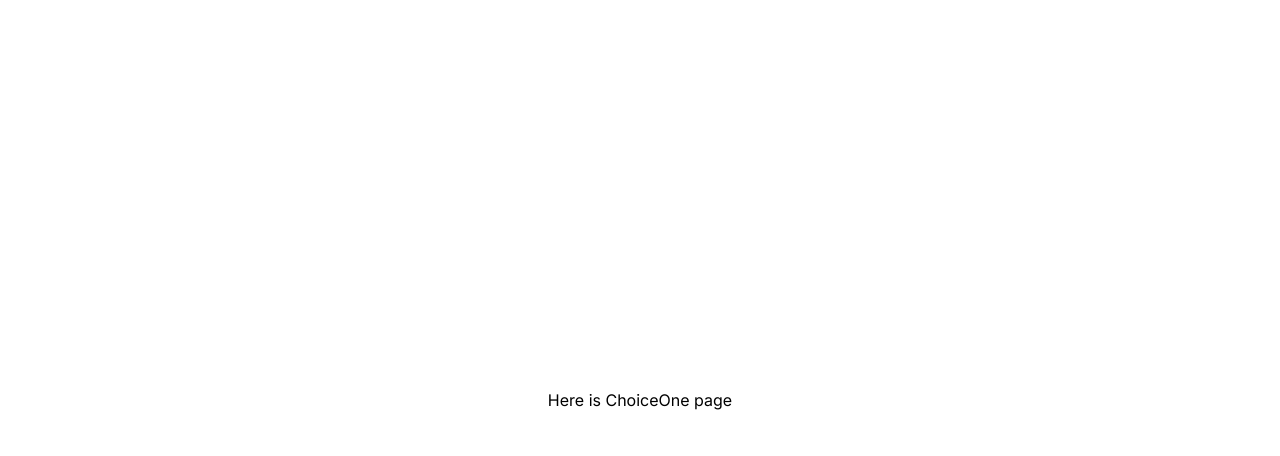
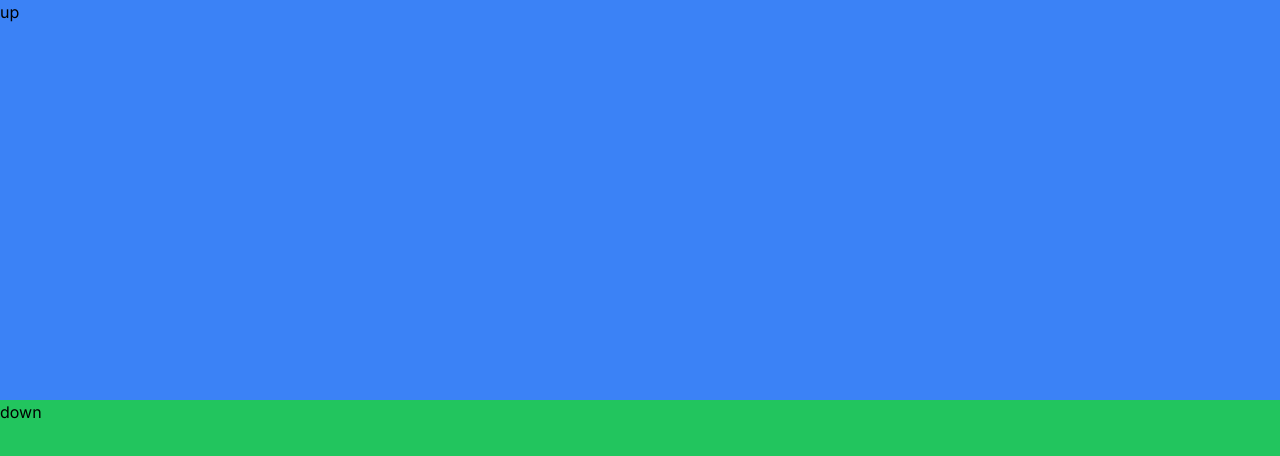
Before and after one commit to KangJiJi/jin, a Next.js app: page /choiceone in a window 1280 px wide. Shown: the top 456 px of the page. Built offline with nearby package versions, Linux system fonts and the light colour scheme.

Commit message:
div full

```diff
--- a/app/choiceone/page.js
+++ b/app/choiceone/page.js
@@ -1,9 +1,8 @@
 export default function ChoiceOne() {
   return (
-    <main className="flex min-h-screen items-center justify-center">
-      <div>
-        <div>Here is ChoiceOne page</div>
-      </div>
+    <main className="min-w-dvw w-screen min-h-dvh h-screen">
+      <div className="w-full h-1/2 bg-blue-500">up</div>
+      <div className="w-full h-1/2 bg-green-500">down</div>
     </main>
   );
 }
```
